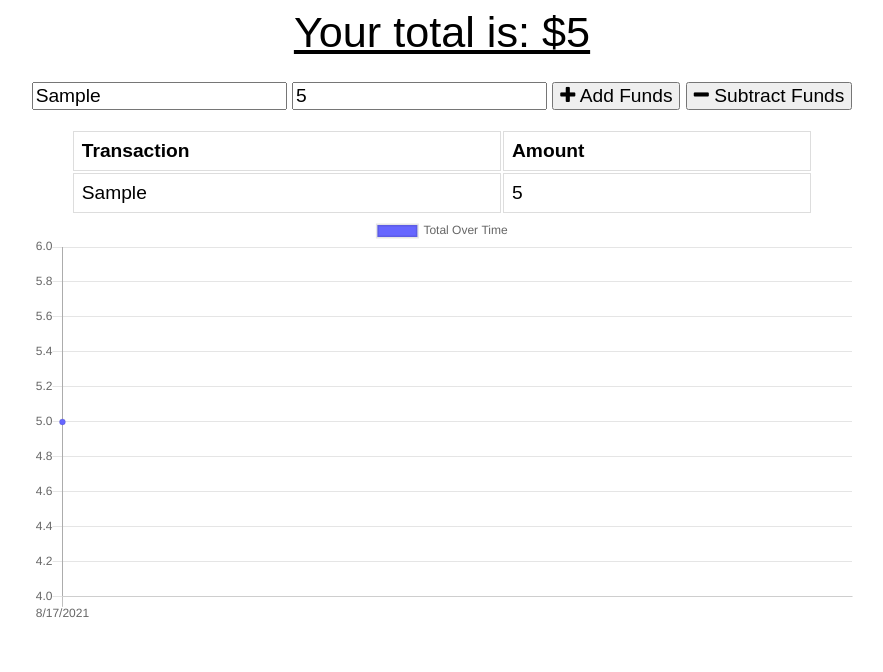
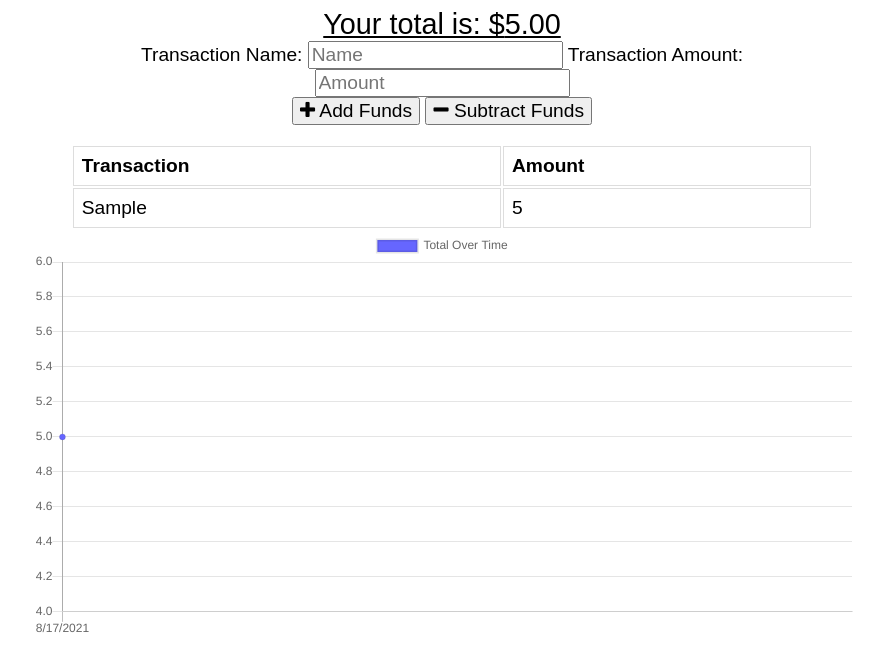
Before and after one commit to lyndsielane/on-and-offline-budget-tool, a website: page public/index.html in a window 1280 px wide. Both pictures are taken after typing "Sample", "5" into the empty fields and a click on the button "Add Funds". Shown: the whole page, without its empty margins (198-1081 px from the left). Drawn offline with nearby package versions, Linux system fonts and the light colour scheme; no server answers.

Commit message:
fixed 404 error

```diff
--- a/models/transaction.js
+++ b/models/transaction.js
@@ -1,4 +1,5 @@
 const mongoose = require("mongoose");
+
 const Schema = mongoose.Schema;
 
 const transactionSchema = new Schema({
--- /dev/null
+++ b/public/db.js
@@ -0,0 +1,93 @@
+let db;
+let budgetVersion;
+
+// Create a new db request for a "budget" database.
+const request = indexedDB.open('BudgetDB', budgetVersion || 21);
+
+request.onupgradeneeded = function (e) {
+  console.log('Upgrade needed in IndexDB');
+
+  const { oldVersion } = e;
+  const newVersion = e.newVersion || db.version;
+
+  console.log(`DB Updated from version ${oldVersion} to ${newVersion}`);
+
+  db = e.target.result;
+
+  if (db.objectStoreNames.length === 0) {
+    db.createObjectStore('BudgetStore', { autoIncrement: true });
+  }
+};
+
+request.onerror = function (e) {
+  console.log(`Woops! ${e.target.errorCode}`);
+};
+
+function checkDatabase() {
+  console.log('check db invoked');
+
+  // Open a transaction on your BudgetStore db
+  let transaction = db.transaction(['BudgetStore'], 'readwrite');
+
+  // access your BudgetStore object
+  const store = transaction.objectStore('BudgetStore');
+
+  // Get all records from store and set to a variable
+  const getAll = store.getAll();
+
+  // If the request was successful
+  getAll.onsuccess = function () {
+    // If there are items in the store, we need to bulk add them when we are back online
+    if (getAll.result.length > 0) {
+      fetch('/api/transaction/bulk', {
+        method: 'POST',
+        body: JSON.stringify(getAll.result),
+        headers: {
+          Accept: 'application/json, text/plain, */*',
+          'Content-Type': 'application/json',
+        },
+      })
+        .then((response) => response.json())
+        .then((res) => {
+          // If our returned response is not empty
+          if (res.length !== 0) {
+            // Open another transaction to BudgetStore with the ability to read and write
+            transaction = db.transaction(['BudgetStore'], 'readwrite');
+
+            // Assign the current store to a variable
+            const currentStore = transaction.objectStore('BudgetStore');
+
+            // Clear existing entries because our bulk add was successful
+            currentStore.clear();
+            console.log('Clearing store 🧹');
+          }
+        });
+    }
+  };
+}
+
+request.onsuccess = function (e) {
+  console.log('success');
+  db = e.target.result;
+
+  // Check if app is online before reading from db
+  if (navigator.onLine) {
+    console.log('Backend online! 🗄️');
+    checkDatabase();
+  }
+};
+
+const saveRecord = (record) => {
+  console.log('Save record invoked');
+  // Create a transaction on the BudgetStore db with readwrite access
+  const transaction = db.transaction(['BudgetStore'], 'readwrite');
+
+  // Access your BudgetStore object store
+  const store = transaction.objectStore('BudgetStore');
+
+  // Add record to your store with add method.
+  store.add(record);
+};
+
+// Listen for app coming back online
+window.addEventListener('online', checkDatabase);
--- a/public/index.html
+++ b/public/index.html
@@ -5,41 +5,37 @@
     <meta name="viewport" content="width=device-width, initial-scale=1.0" />
     <meta http-equiv="X-UA-Compatible" content="ie=edge" />
     <meta name="theme-color" content="#317EFB" />
-    <link
-      rel="shortcut icon"
-      href="icons/icon-192x192.png"
-      type="image/x-icon"
-    />
 
     <link
       rel="stylesheet"
       href="https://stackpath.bootstrapcdn.com/font-awesome/4.7.0/css/font-awesome.min.css"
     />
-    <link rel="stylesheet" href="styles.css" />
-    <link rel="manifest" href="manifest.webmanifest" />
-
+    <link rel="stylesheet" href="/styles.css" />
     <title>Budget Tracker</title>
   </head>
   <body>
     <div class="wrapper">
       <div class="total">
-        <div class="total">Your total is: $<span id="total">0</span></div>
+        <div>Your total is: $<span id="total">0</span></div>
       </div>
 
-      <div class="form">
-        <input type="text" id="t-name" placeholder="Name of transaction" />
-        <input
-          type="number"
-          min="0"
-          id="t-amount"
-          placeholder="Transaction amount"
-        />
-        <button id="add-btn">
-          <i class="fa fa-plus buttons"></i> Add Funds
-        </button>
-        <button id="sub-btn"><i class="fa fa-minus"></i> Subtract Funds</button>
-        <p class="error"></p>
-      </div>
+      <form id="budget-form">
+        <label for="t-name">Transaction Name:</label>
+        <input type="text" id="t-name" placeholder="Name" />
+
+        <label for="t-amount">Transaction Amount:</label>
+        <input type="number" min="0" id="t-amount" placeholder="Amount" />
+
+        <div class="transaction-buttons">
+          <button id="add-btn" type="submit">
+            <i class="fa fa-plus"></i> Add Funds
+          </button>
+          <button id="sub-btn" type="submit">
+            <i class="fa fa-minus"></i> Subtract Funds
+          </button>
+        </div>
+        <p role="alert" class="error"></p>
+      </form>
 
       <div class="transactions">
         <table>
@@ -51,34 +47,11 @@
         </table>
       </div>
 
-      <canvas id="myChart"></canvas>
+      <canvas id="my-chart"></canvas>
     </div>
 
-    <script>
-      const request = window.indexedDB.open("budgetTracker", 1);
-
-      request.onupgradeneeded = (event) => {
-        const db = event.target.result;
-
-        const transactionStore = db.createObjectStore("budgetTracker", {
-          keyPath: "listID",
-        });
-        transactionStore.createIndex("transactionList", "transaction");
-      };
-
-      request.onsuccess = () => {
-        const db = request.result;
-        const transaction = db.transaction(["budgetTracker"], "readwrite");
-        const transactionStore = transaction.objectStore("budgetTracker");
-        const statusIndex = transactionStore.index("transactionList");
-
-        const getRequestIdx = statusIndex.getAll("complete");
-        getRequestIdx.onsuccess = () => {
-          console.log(getRequestIdx.result);
-        };
-      };
-    </script>
     <script src="https://cdn.jsdelivr.net/npm/chart.js@2.8.0"></script>
-    <script src="index.js"></script>
+    <script src="/db.js"></script>
+    <script src="/index.js"></script>
   </body>
 </html>
--- a/public/index.js
+++ b/public/index.js
@@ -1,26 +1,11 @@
 let transactions = [];
 let myChart;
 
-if ("serviceWorker" in navigator) {
-  let registration;
-
-  const registerServiceWorker = async () => {
-    registration = await navigator.serviceWorker.register(
-      "./service-worker.js"
-    );
-  };
-
-  registerServiceWorker();
-}
-
 fetch("/api/transaction")
-  .then((response) => {
-    return response.json();
-  })
+  .then((response) => response.json())
   .then((data) => {
     // save db data on global variable
     transactions = data;
-
     populateTotal();
     populateTable();
     populateChart();
@@ -28,21 +13,23 @@ fetch("/api/transaction")
 
 function populateTotal() {
   // reduce transaction amounts to a single total value
-  let total = transactions.reduce((total, t) => {
-    return total + parseInt(t.value);
-  }, 0);
+  const total = transactions
+    .reduce((total, t) => {
+      return total + parseFloat(t.value);
+    }, 0)
+    .toFixed(2);
 
-  let totalEl = document.querySelector("#total");
+  const totalEl = document.querySelector("#total");
   totalEl.textContent = total;
 }
 
 function populateTable() {
-  let tbody = document.querySelector("#tbody");
+  const tbody = document.querySelector("#tbody");
   tbody.innerHTML = "";
 
   transactions.forEach((transaction) => {
     // create and populate a table row
-    let tr = document.createElement("tr");
+    const tr = document.createElement("tr");
     tr.innerHTML = `
       <td>${transaction.name}</td>
       <td>${transaction.value}</td>
@@ -54,17 +41,17 @@ function populateTable() {
 
 function populateChart() {
   // copy array and reverse it
-  let reversed = transactions.slice().reverse();
+  const reversed = transactions.slice().reverse();
   let sum = 0;
 
   // create date labels for chart
-  let labels = reversed.map((t) => {
-    let date = new Date(t.date);
+  const labels = reversed.map((t) => {
+    const date = new Date(t.date);
     return `${date.getMonth() + 1}/${date.getDate()}/${date.getFullYear()}`;
   });
 
   // create incremental values for chart
-  let data = reversed.map((t) => {
+  const data = reversed.map((t) => {
     sum += parseInt(t.value);
     return sum;
   });
@@ -74,7 +61,7 @@ function populateChart() {
     myChart.destroy();
   }
 
-  let ctx = document.getElementById("myChart").getContext("2d");
+  const ctx = document.getElementById("my-chart").getContext("2d");
 
   myChart = new Chart(ctx, {
     type: "line",
@@ -93,9 +80,9 @@ function populateChart() {
 }
 
 function sendTransaction(isAdding) {
-  let nameEl = document.querySelector("#t-name");
-  let amountEl = document.querySelector("#t-amount");
-  let errorEl = document.querySelector(".form .error");
+  const nameEl = document.querySelector("#t-name");
+  const amountEl = document.querySelector("#t-amount");
+  const errorEl = document.querySelector("form .error");
 
   // validate form
   if (nameEl.value === "" || amountEl.value === "") {
@@ -106,7 +93,7 @@ function sendTransaction(isAdding) {
   }
 
   // create record
-  let transaction = {
+  const transaction = {
     name: nameEl.value,
     value: amountEl.value,
     date: new Date().toISOString(),
@@ -134,9 +121,7 @@ function sendTransaction(isAdding) {
       "Content-Type": "application/json",
     },
   })
-    .then((response) => {
-      return response.json();
-    })
+    .then((response) => response.json())
     .then((data) => {
       if (data.errors) {
         errorEl.textContent = "Missing Information";
@@ -148,6 +133,7 @@ function sendTransaction(isAdding) {
     })
     .catch((err) => {
       // fetch failed, so save in indexed db
+      console.log("save record");
       saveRecord(transaction);
 
       // clear form
@@ -156,10 +142,12 @@ function sendTransaction(isAdding) {
     });
 }
 
-document.querySelector("#add-btn").onclick = function () {
+document.querySelector("#add-btn").addEventListener("click", function (event) {
+  event.preventDefault();
   sendTransaction(true);
-};
+});
 
-document.querySelector("#sub-btn").onclick = function () {
+document.querySelector("#sub-btn").addEventListener("click", function (event) {
+  event.preventDefault();
   sendTransaction(false);
-};
+});
--- a/public/styles.css
+++ b/public/styles.css
@@ -3,8 +3,7 @@ body {
   font-family: Arial;
 }
 
-button,
-input {
+button, input {
   font-size: 100%;
   font-family: Arial;
 }
@@ -13,8 +12,7 @@ table {
   width: 100%;
 }
 
-td,
-th {
+td, th {
   border: 1px solid #dddddd;
   text-align: left;
   padding: 8px;
--- a/routes/api.js
+++ b/routes/api.js
@@ -7,7 +7,7 @@ router.post("/api/transaction", ({ body }, res) => {
       res.json(dbTransaction);
     })
     .catch((err) => {
-      res.status(404).json(err);
+      res.status(400).json(err);
     });
 });
 
@@ -17,7 +17,7 @@ router.post("/api/transaction/bulk", ({ body }, res) => {
       res.json(dbTransaction);
     })
     .catch((err) => {
-      res.status(404).json(err);
+      res.status(400).json(err);
     });
 });
 
@@ -28,7 +28,7 @@ router.get("/api/transaction", (req, res) => {
       res.json(dbTransaction);
     })
     .catch((err) => {
-      res.status(404).json(err);
+      res.status(400).json(err);
     });
 });
 
```
Also changed, not shown: public/indexedDb.js (added, +48 -0 lines), public/service-worker.js (+53 -20 lines), public/manifest.webmanifest (deleted).
